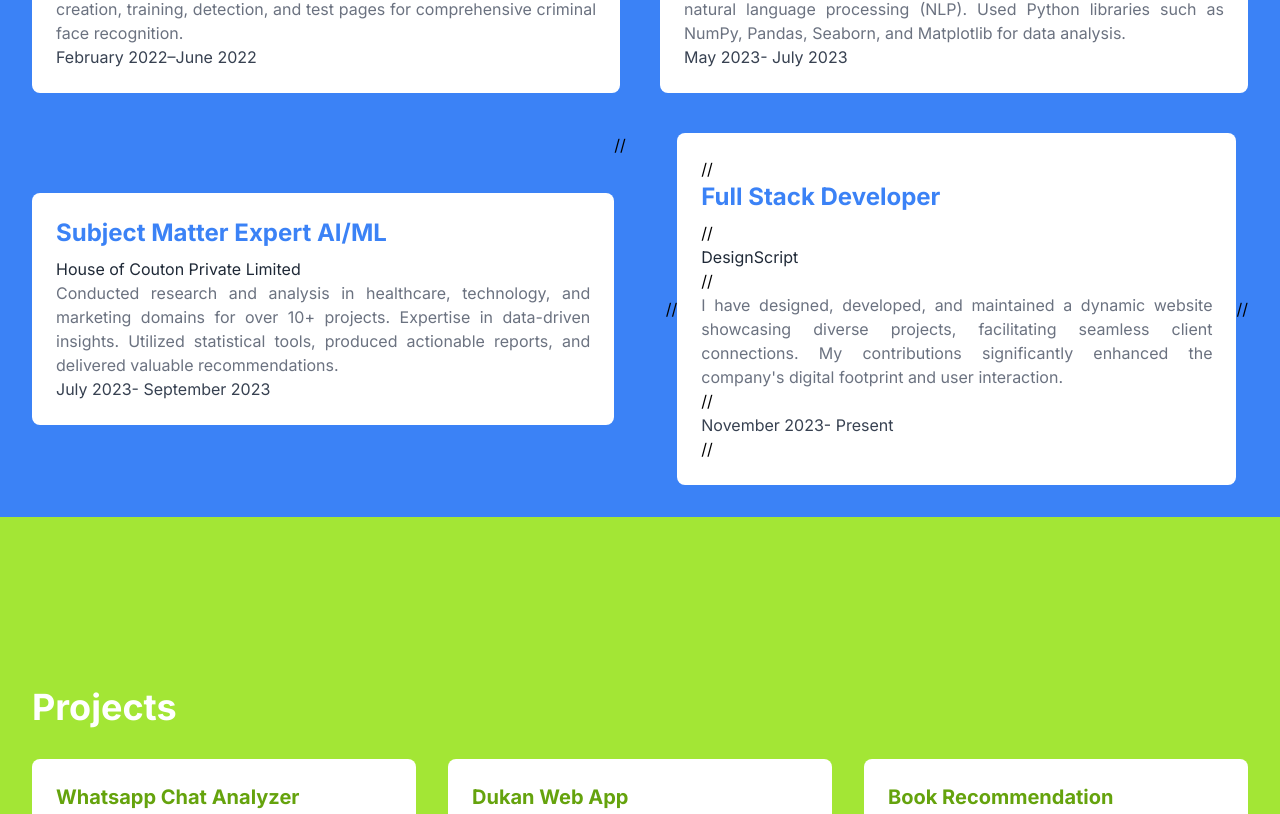
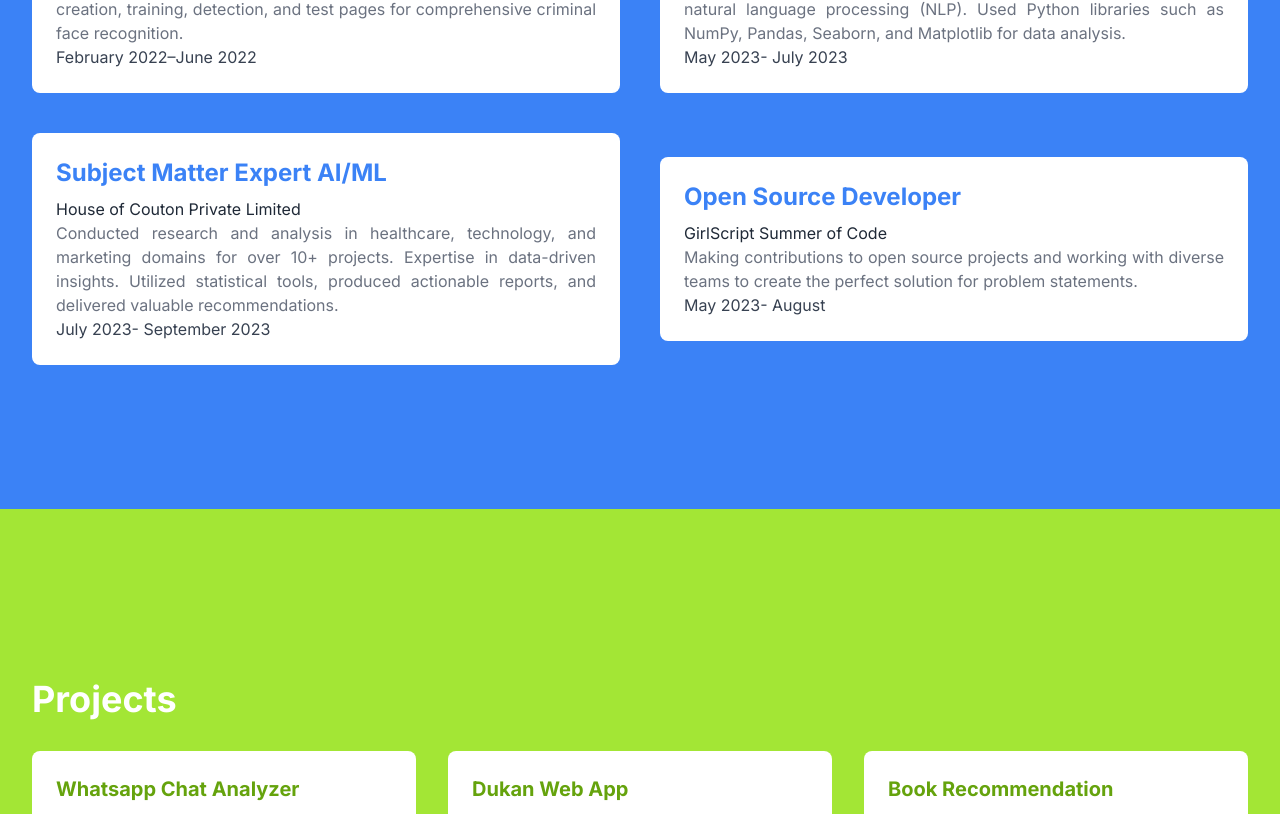
Before and after one commit to Ashish-100-tiwari/Ashish-tiwari, a Next.js app: page / in a window 1280 px wide. Shown: the part 699-1513 px from the top of the page. Built offline with nearby package versions, Linux system fonts and the light colour scheme.

Commit message:
Update page.js

```diff
--- a/app/page.js
+++ b/app/page.js
@@ -105,7 +105,6 @@ export default function Home() {
                             transition={{ duration: 1 }}
                  className='m-4'>
                     <motion.h1 className="text-5xl text-white font-bold">ASHISH TIWARI</motion.h1>
-                    // <motion.p className="text-white text-2xl mt-5 ml-2">Full Stack Web Developer</motion.p>
                     <motion.p className="text-white text-xl mt-5 ml-2">
                     Web Developer | Data Science | Machine Learning | Ex- Celebal Intern
                     </motion.p>
@@ -153,14 +152,14 @@ export default function Home() {
             </div>
 
             {/* Experience Item 2 */}
-            // <div className="flex items-center lg:w-1/2 transition-transform transform hover:scale-105">
-            //   <div className="bg-white p-6 rounded-lg w-full">
-            //     <h3 className="text-xl lg:text-2xl font-bold text-blue-500 mb-2"> Full Stack Developer</h3>
-            //     <p className="text-gray-800">DesignScript</p>
-            //     <p className='text-gray-500 text-justify'>I have designed, developed, and maintained a dynamic website showcasing diverse projects, facilitating seamless client connections. My contributions significantly enhanced the company's digital footprint and user interaction.</p>
-            //     <p className="text-gray-700">November 2023- Present</p>
-            //   </div>
-            // </div>
+            <div className="flex items-center lg:w-1/2 transition-transform transform hover:scale-105">
+              <div className="bg-white p-6 rounded-lg w-full">
+                <h3 className="text-xl lg:text-2xl font-bold text-blue-500 mb-2">Open Source Developer</h3>
+                <p className="text-gray-800">GirlScript Summer of Code</p>
+                <p className='text-gray-500 text-justify'>Making contributions to open source projects and working with diverse teams to create the perfect solution for problem statements.</p>
+                <p className="text-gray-700">May 2023- August</p>
+              </div>
+            </div>
           </div>
         </div>
       </section>
```
